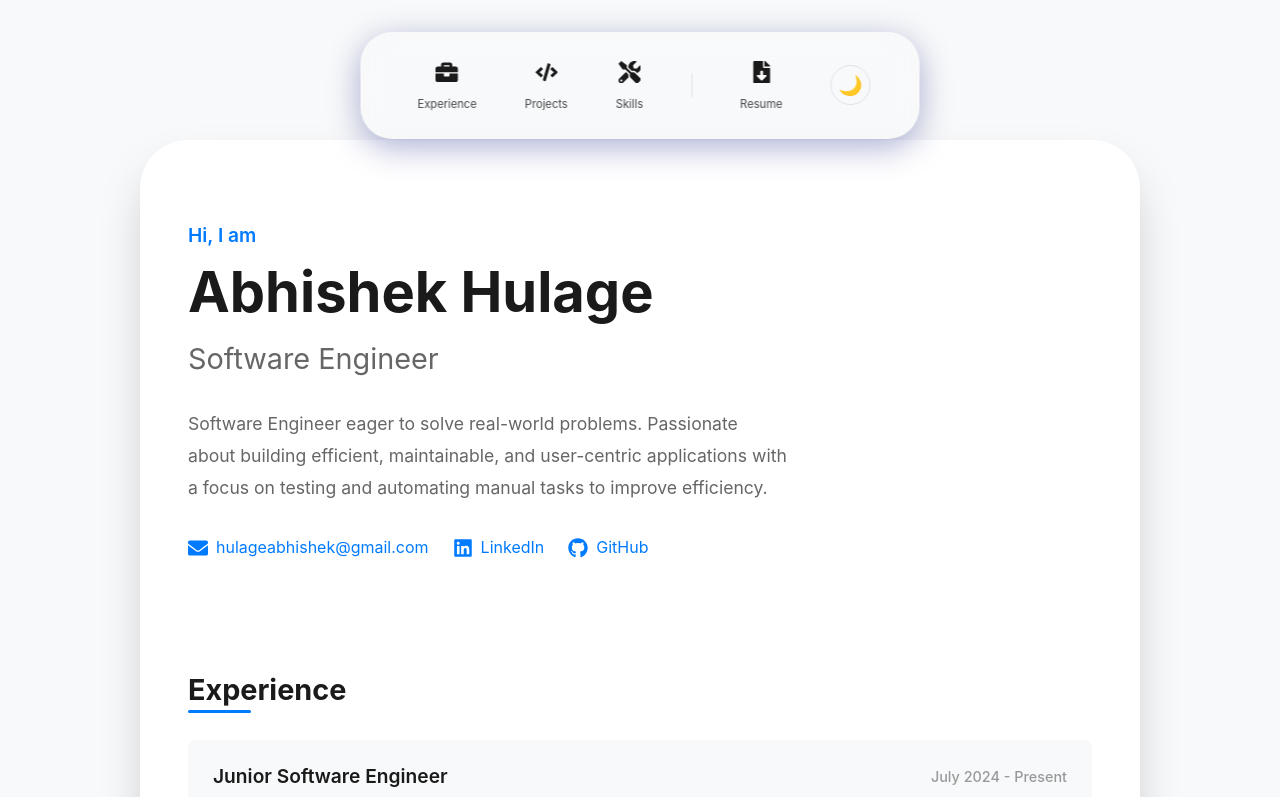
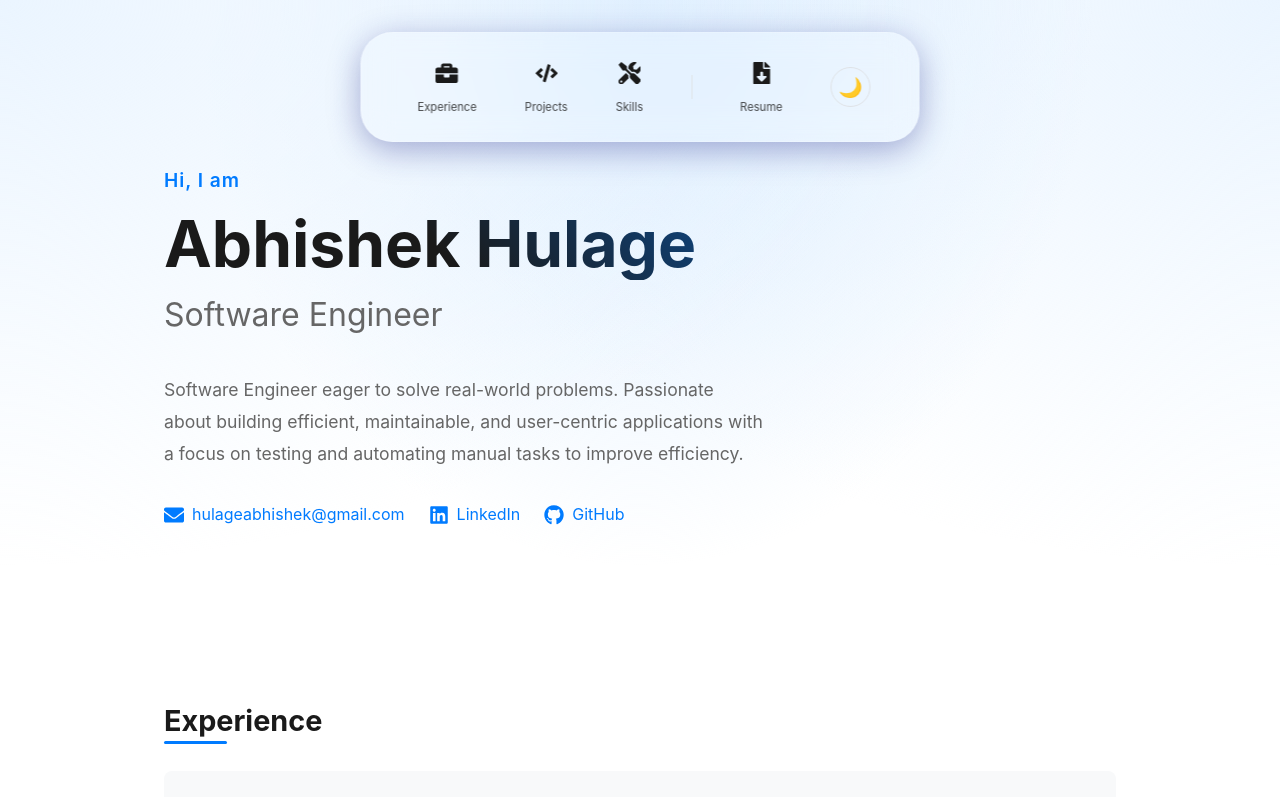
Before and after one commit to rohan-hulage/rohan-hulage.github.io, a React (Vite) app: page / in a window 1280 px wide. Shown: the top 797 px of the page. Built offline with nearby package versions, Linux system fonts and the light colour scheme.

Commit message:
feat: Add Abhishek's resume PDF and update FloatingNav to link to the new asset.

```diff
--- a/src/App.tsx
+++ b/src/App.tsx
@@ -1,7 +1,7 @@
 
 
 import { ThemeProvider } from './context/ThemeContext';
-import './styles/app-container.css';
+
 
 import Hero from './components/Hero';
 import Experience from './components/Experience';
@@ -9,18 +9,19 @@ import Education from './components/Education';
 import Skills from './components/Skills';
 import Projects from './components/Projects';
 import FloatingNav from './components/FloatingNav';
+import SectionWrapper from './components/SectionWrapper';
 function App() {
   return (
     <ThemeProvider>
-      <div className="app-container">
+      <div style={{ paddingTop: '100px' }}>
 
 
         <main style={{ flex: 1, paddingBottom: '4rem' }}>
-          <Hero />
-          <Experience />
-          <Education />
-          <Skills />
-          <Projects />
+          <SectionWrapper id="hero" delay={100}><Hero /></SectionWrapper>
+          <SectionWrapper id="experience" delay={200}><Experience /></SectionWrapper>
+          <SectionWrapper id="education" delay={200}><Education /></SectionWrapper>
+          <SectionWrapper id="skills" delay={200}><Skills /></SectionWrapper>
+          <SectionWrapper id="projects" delay={200}><Projects /></SectionWrapper>
         </main>
         <FloatingNav />
 
--- a/src/components/Hero.tsx
+++ b/src/components/Hero.tsx
@@ -6,22 +6,28 @@ import { FaGithub, FaLinkedin, FaEnvelope } from 'react-icons/fa';
 const Hero: React.FC = () => {
     const { personal } = portfolioData;
     return (
-        <section style={{ padding: '2rem 0 4rem 0' }}>
+        <section>
             <p style={{
                 fontSize: '1.2rem',
                 color: 'var(--accent-color)',
-                marginBottom: '0.5rem',
-                fontWeight: 600
+                marginBottom: '0.8rem',
+                fontWeight: 600,
+                letterSpacing: '0.05em'
             }}>Hi, I am</p>
             <h1 style={{
-                fontSize: '3.5rem',
+                fontSize: '4rem',
                 marginBottom: '1rem',
-                color: 'var(--text-primary)'
+                color: 'var(--text-primary)',
+                lineHeight: 1.1,
+                background: 'linear-gradient(45deg, var(--text-primary) 30%, var(--accent-color) 100%)',
+                WebkitBackgroundClip: 'text',
+                WebkitTextFillColor: 'transparent',
+                backgroundClip: 'text',
             }}>{personal.name}</h1>
             <h2 style={{
-                fontSize: '1.8rem',
+                fontSize: '2rem',
                 color: 'var(--text-secondary)',
-                marginBottom: '2rem',
+                marginBottom: '2.5rem',
                 fontWeight: 400
             }}>{personal.title}</h2>
 
--- /dev/null
+++ b/src/components/SectionWrapper.tsx
@@ -0,0 +1,58 @@
+import React, { useEffect, useRef, useState } from 'react';
+
+interface SectionWrapperProps {
+    children: React.ReactNode;
+    id?: string;
+    className?: string;
+    delay?: number;
+}
+
+const SectionWrapper: React.FC<SectionWrapperProps> = ({ children, id, className = '', delay = 0 }) => {
+    const [isVisible, setIsVisible] = useState(false);
+    const sectionRef = useRef<HTMLDivElement>(null);
+
+    useEffect(() => {
+        const observer = new IntersectionObserver(
+            ([entry]) => {
+                if (entry.isIntersecting) {
+                    setIsVisible(true);
+                    observer.unobserve(entry.target);
+                }
+            },
+            {
+                threshold: 0.1,
+                rootMargin: '0px 0px -50px 0px',
+            }
+        );
+
+        if (sectionRef.current) {
+            observer.observe(sectionRef.current);
+        }
+
+        return () => {
+            if (sectionRef.current) {
+                observer.unobserve(sectionRef.current);
+            }
+        };
+    }, []);
+
+    return (
+        <section
+            id={id}
+            ref={sectionRef}
+            className={`section-wrapper ${className}`}
+            style={{
+                maxWidth: '1000px',
+                margin: '0 auto',
+                padding: '4rem 1.5rem',
+                opacity: isVisible ? 1 : 0,
+                transform: isVisible ? 'translateY(0)' : 'translateY(30px)',
+                transition: `all 0.8s cubic-bezier(0.16, 1, 0.3, 1) ${delay}ms`,
+            }}
+        >
+            {children}
+        </section>
+    );
+};
+
+export default SectionWrapper;
--- a/src/index.css
+++ b/src/index.css
@@ -46,10 +46,28 @@
 
 body {
   font-family: var(--font-family);
-  background-color: var(--bg-secondary);
+  background-color: var(--bg-primary);
+  /* Subtle mesh gradient background */
+  background-image:
+    radial-gradient(at 0% 0%, hsla(253, 16%, 7%, 1) 0, transparent 50%),
+    radial-gradient(at 50% 0%, hsla(225, 39%, 30%, 1) 0, transparent 50%),
+    radial-gradient(at 100% 0%, hsla(339, 49%, 30%, 1) 0, transparent 50%);
+  background-attachment: fixed;
+  /* Parallax-like effect */
   color: var(--text-primary);
   transition: background-color var(--transition-speed), color var(--transition-speed);
-  line-height: 1.6;
+  line-height: 1.7;
+  /* Increased for better readability */
+  -webkit-font-smoothing: antialiased;
+  /* Sharper text */
+}
+
+/* Light mode override for background */
+[data-theme='light'] body {
+  background-image:
+    radial-gradient(at 0% 0%, hsla(210, 100%, 96%, 1) 0, transparent 50%),
+    radial-gradient(at 50% 0%, hsla(210, 100%, 93%, 1) 0, transparent 50%),
+    radial-gradient(at 100% 0%, hsla(210, 100%, 96%, 1) 0, transparent 50%);
 }
 
 a {
```
